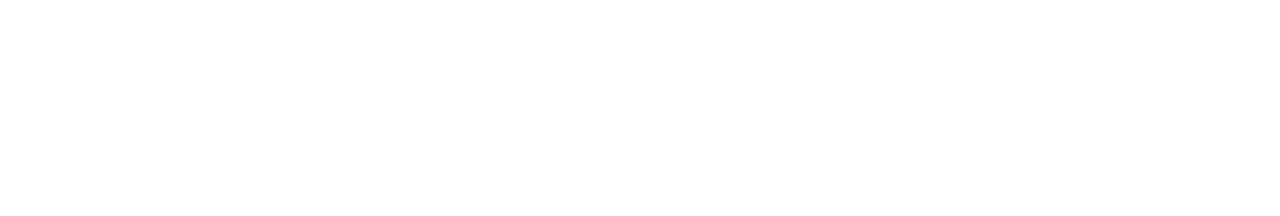
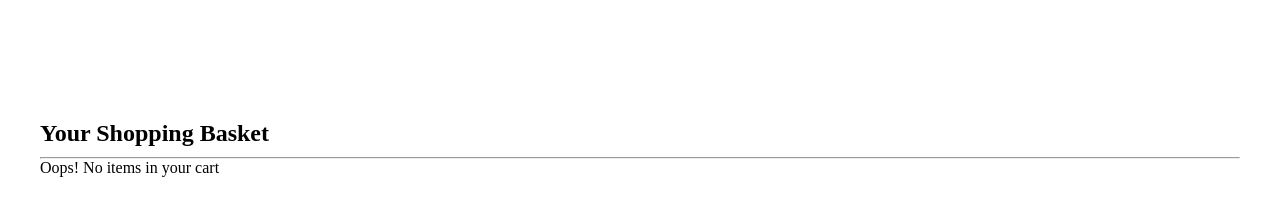
Before and after one commit to Alebachew424/amazon-clone, a React app: page /cart in a window 1280 px wide. Shown: the part 120-336 px from the top of the page. Built offline with nearby package versions, Linux system fonts and the light colour scheme; the HTML template or start-up script is replaced by a standard one.

Commit message:
add and and display the ordered carts with its total balances

```diff
--- a/src/Componentes/Product/Product.jsx
+++ b/src/Componentes/Product/Product.jsx
@@ -98,7 +98,7 @@
         <div className={classes.product_container}>
           <h1>Products</h1>
           {products.map((item) => (
-            <ProductCard products={item} key={item.id} />
+            <ProductCard renderAdd={true} products={item} key={item.id} />
           ))}
         </div>
       )}
--- a/src/Componentes/Product/ProductCard.jsx
+++ b/src/Componentes/Product/ProductCard.jsx
@@ -166,7 +166,7 @@
 import { DataContext } from "../DataProvider/DataProvider";
 import { Type } from "../../Utility/action.type";
 
-function ProductCard({ products, flex, renderDesc }) {
+function ProductCard({ products, flex, renderDesc,renderAdd }) {
   if (!products) return null;
 
   const { id, title, image, price, rating, description } = products;
@@ -198,10 +198,14 @@
         </div>
 
         <CurrencyFormat amount={price} />
-
-        <button className={classes.button} onClick={addToCart}>
+{
+  renderAdd && <button className={classes.button} onClick={addToCart}>
           Add to cart
         </button>
+}
+        {/* <button className={classes.button} onClick={addToCart}>
+          Add to cart
+        </button> */}
       </div>
     </div>
   );
--- a/src/Pages/Cart/Cart.jsx
+++ b/src/Pages/Cart/Cart.jsx
@@ -1,14 +1,194 @@
-import React from 'react'
-import LayOut from '../../Componentes/LayOut/LayOut'
-//import classes from './Cart.module.css'
+// import React, { useContext } from 'react';
+// import LayOut from '../../Componentes/LayOut/LayOut';
+// import ProductCard from '../../Componentes/Product/ProductCard';
+// import { DataContext } from '../../Componentes/DataProvider/DataProvider';
+
+// function Cart() {
+//   const [{ basket,user },dispatch] = useContext(DataContext);
+
+//   return (
+//     <LayOut>
+//       <section>
+//         <div>
+//           Your Shopping basket
+//           <hr />
+
+//           {basket?.length === 0 ? (
+//             <p>Opps! No item in your cart</p>
+//           ) : (
+//             basket?.map((item, i) => (
+//               <ProductCard
+//                 key={i}
+//                 products={item}
+//                 renderDesc={true}
+//                 flex={true}
+//               />
+//             ))
+//           )}
+//         </div>
+
+//         <div></div>
+//       </section>
+//     </LayOut>
+//   );
+// }
+
+// export default Cart;
+// import React, { useContext } from "react";
+// import LayOut from "../../Componentes/LayOut/LayOut";
+// import ProductCard from "../../Componentes/Product/ProductCard";
+// import { DataContext } from "../../Componentes/DataProvider/DataProvider";
+// import classes from "./Cart.module.css";
+
+// function Cart() {
+//   const [{ basket }] = useContext(DataContext);
+
+//   return (
+//     <LayOut>
+//       <section className={classes.cart}>
+//         <div>
+// <h2>Your Shopping Basket</h2>
+//         <hr />
+
+//         {basket?.length === 0 ? (
+//           <p>Oops! No items in your cart</p>
+//         ) : (
+//           basket?.map((item) => (
+//             <ProductCard
+//               key={item.id}
+//               products={item}
+//               renderDesc
+//               renderAdd={false}
+//               flex
+//             />
+//           ))
+//         )}
+//         </div>
+
+//         <div></div>
+//       </section>
+//     </LayOut>
+//   );
+// }
+
+// // export default Cart;
+// import React, { useContext } from "react";
+// import LayOut from "../../Componentes/LayOut/LayOut";
+// import ProductCard from "../../Componentes/Product/ProductCard";
+// import { DataContext } from "../../Componentes/DataProvider/DataProvider";
+// import classes from "./Cart.module.css";
+// import CurrencyFormat from "../../Componentes/CurrencyFormat/CurrencyFormat";
+// import { Link } from "react-router-dom";
+
+// function Cart() {
+//   const [{ basket }] = useContext(DataContext);
+
+//   const total = basket.reduce(
+//     (amount, item) => amount + item.price,
+//     0
+//   );
+
+//   return (
+//     <LayOut>
+//       <section className={classes.cart} className={classes.container}>
+//         <div className={classes.cart_container}>
+//           <h2>Your Shopping Basket</h2>
+//           <hr />
+
+//           {basket?.length === 0 ? (
+//             <p>Oops! No items in your cart</p>
+//           ) : (
+//             basket?.map((item) => (
+//               <ProductCard
+//                 key={item.id}
+//                 products={item}
+//                 renderDesc
+//                 renderAdd={false}
+//                 flex
+//               />
+//             ))
+//           )}
+//         </div>
+
+//         {basket?.length !== 0 && (
+//           <div>
+//             <div className={classes.subtotal}>
+//               <p>Subtotal ({basket.length} items)</p>
+//               <CurrencyFormat amount={total} />
+//             </div>
+
+//             <span>
+//               <input type="checkbox" />
+//               <small>This order contains a gift</small>
+//             </span>
+
+//             <Link to="/payments">Continue to checkout</Link>
+//           </div>
+//         )}
+//       </section>
+//     </LayOut>
+//   );
+// }
+
+// export default Cart;
+import React, { useContext } from "react";
+import LayOut from "../../Componentes/LayOut/LayOut";
+import ProductCard from "../../Componentes/Product/ProductCard";
+import { DataContext } from "../../Componentes/DataProvider/DataProvider";
+import classes from "./Cart.module.css";
+import CurrencyFormat from "../../Componentes/CurrencyFormat/CurrencyFormat";
+import { Link } from "react-router-dom";
+
 function Cart() {
+  const [{ basket }] = useContext(DataContext);
+
+  const total = basket.reduce(
+    (amount, item) => amount + item.price,
+    0
+  );
+
   return (
-   <LayOut>
-     <div>
-    Cart
-    </div>
-   </LayOut>
-  )
+    <LayOut>
+      <section className={`${classes.cart} ${classes.container}`}>
+        {/* LEFT SIDE */}
+        <div className={classes.cart_container}>
+          <h2>Your Shopping Basket</h2>
+          <hr />
+
+          {basket?.length === 0 ? (
+            <p>Oops! No items in your cart</p>
+          ) : (
+            basket.map((item) => (
+              <ProductCard
+                key={item.id}
+                products={item}
+                renderDesc
+                renderAdd={false}
+                flex
+              />
+            ))
+          )}
+        </div>
+
+        {/* RIGHT SIDE */}
+        {basket?.length !== 0 && (
+          <div className={classes.subtotal}>
+            <div>
+              <p>Subtotal ({basket.length} items)</p>
+              <CurrencyFormat amount={total} />
+            </div>
+
+            <span>
+              <input type="checkbox" />
+              <small>This order contains a gift</small>
+            </span>
+
+            <Link to="/payments">Continue to checkout</Link>
+          </div>
+        )}
+      </section>
+    </LayOut>
+  );
 }
 
-export default Cart
+export default Cart;
--- a/src/Pages/Cart/Cart.module.css
+++ b/src/Pages/Cart/Cart.module.css
@@ -0,0 +1,76 @@
+.cart {
+  margin-top: 120px; /* fixed header offset */
+  padding: 20px;
+}
+
+/* MAIN LAYOUT */
+.container {
+  display: flex;
+  gap: 20px;
+  justify-content: space-between;
+}
+
+.container img {
+  width: 100px !important;
+}
+
+/* LEFT SIDE (PRODUCT LIST) */
+.cart_container {
+  flex: 3;
+  padding: 20px;
+  background: #fff;
+}
+
+.cart_container h2,
+.cart_container h3 {
+  padding: 10px 0;
+}
+
+/* RIGHT SIDE (SUBTOTAL) */
+.subtotal {
+  flex: 1;
+  padding: 20px;
+  min-width: 300px;
+  height: fit-content;
+  display: flex;
+  flex-direction: column;
+  gap: 20px;
+  border: 1px solid rgba(13, 193, 193, 0.3);
+  background-color: rgb(241, 241, 241);
+  border-radius: 5px;
+}
+
+.subtotal a {
+  text-align: center;
+  width: 100%;
+  border: none;
+  background: var(--primary-color);
+  border-radius: 5px;
+  padding: 8px 10px;
+  text-decoration: none;
+  color: black;
+  font-weight: 600;
+}
+
+.subtotal a:hover {
+  background: var(--primary-shade);
+}
+
+.subtotal > div,
+.subtotal span {
+  display: flex;
+  gap: 10px;
+  align-items: center;
+}
+
+/* RESPONSIVE */
+@media screen and (max-width: 968px) {
+  .container {
+    flex-direction: column;
+  }
+
+  .subtotal {
+    width: 100%;
+    min-width: unset;
+  }
+}
--- a/src/Pages/ProductDetail/ProductDetail.jsx
+++ b/src/Pages/ProductDetail/ProductDetail.jsx
@@ -123,7 +123,7 @@
 
  <LayOut>
   {isLoading && <Loader />}
-  {product && <ProductCard products={product} flex={true} renderDesc={true} />}
+  {product && <ProductCard products={product} flex={true} renderDesc={true} renderAdd={true} />}
 </LayOut>
 
 
--- a/src/Pages/Results/Results.jsx
+++ b/src/Pages/Results/Results.jsx
@@ -287,6 +287,7 @@
                   padding: "10px",
                   borderRadius: "6px",
                 }}
+                renderAdd={true}
               >
                 <img
                   src={item.image}
```
